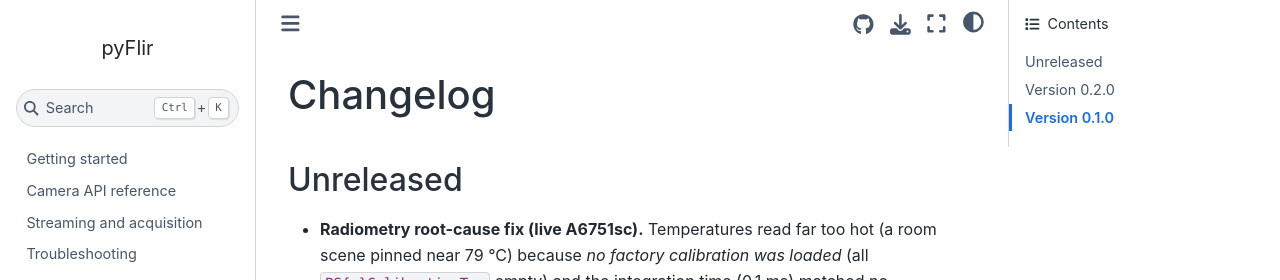
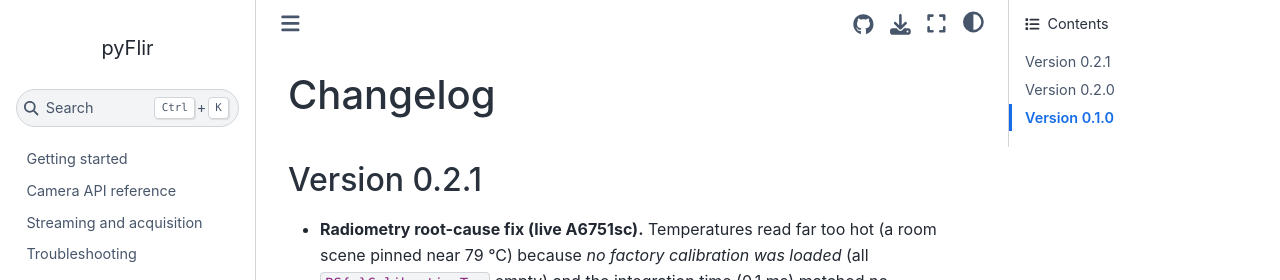
Before and after one commit to LolloCappo/pyFlir, a Sphinx documentation site: the page built from docs/source/changelog.rst, in a window 1280 px wide and 900 px high. Shown: the top 280 px of the window. Built offline with Sphinx 7.4.7 and the Sphinx Book theme 1.1.4, drawn with Linux system fonts in a browser that asks for light colours.

Commit message:
docs: cut changelog section for v0.2.1
Co-Authored-By: Claude Opus 4.8 <noreply@anthropic.com>

```diff
--- a/docs/source/changelog.rst
+++ b/docs/source/changelog.rst
@@ -1,8 +1,8 @@
 Changelog
 =========
 
-Unreleased
-----------
+Version 0.2.1
+-------------
 
 - **Radiometry root-cause fix (live A6751sc).** Temperatures read far too hot
   (a room scene pinned near 79 °C) because *no factory calibration was loaded*
```
